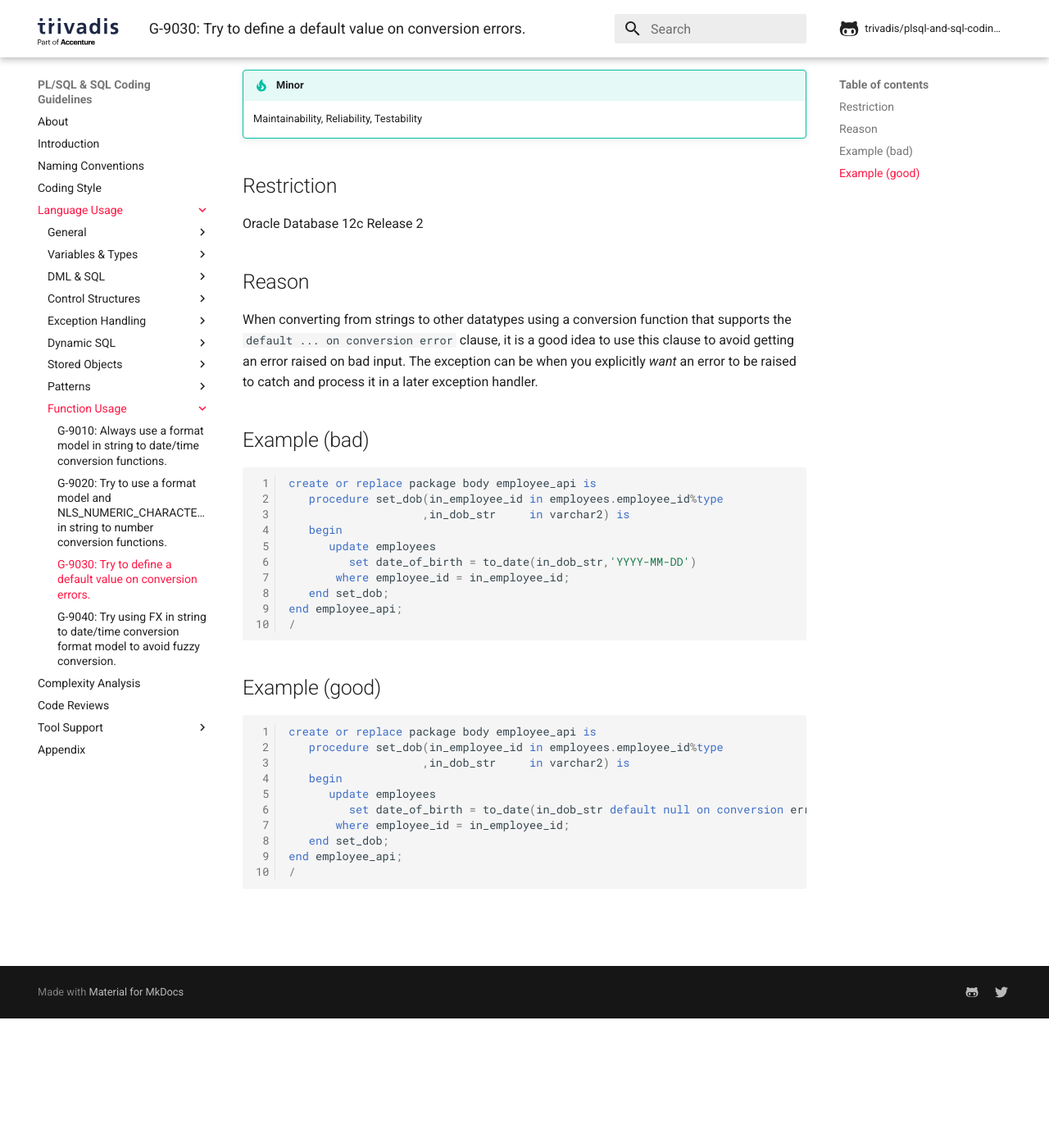
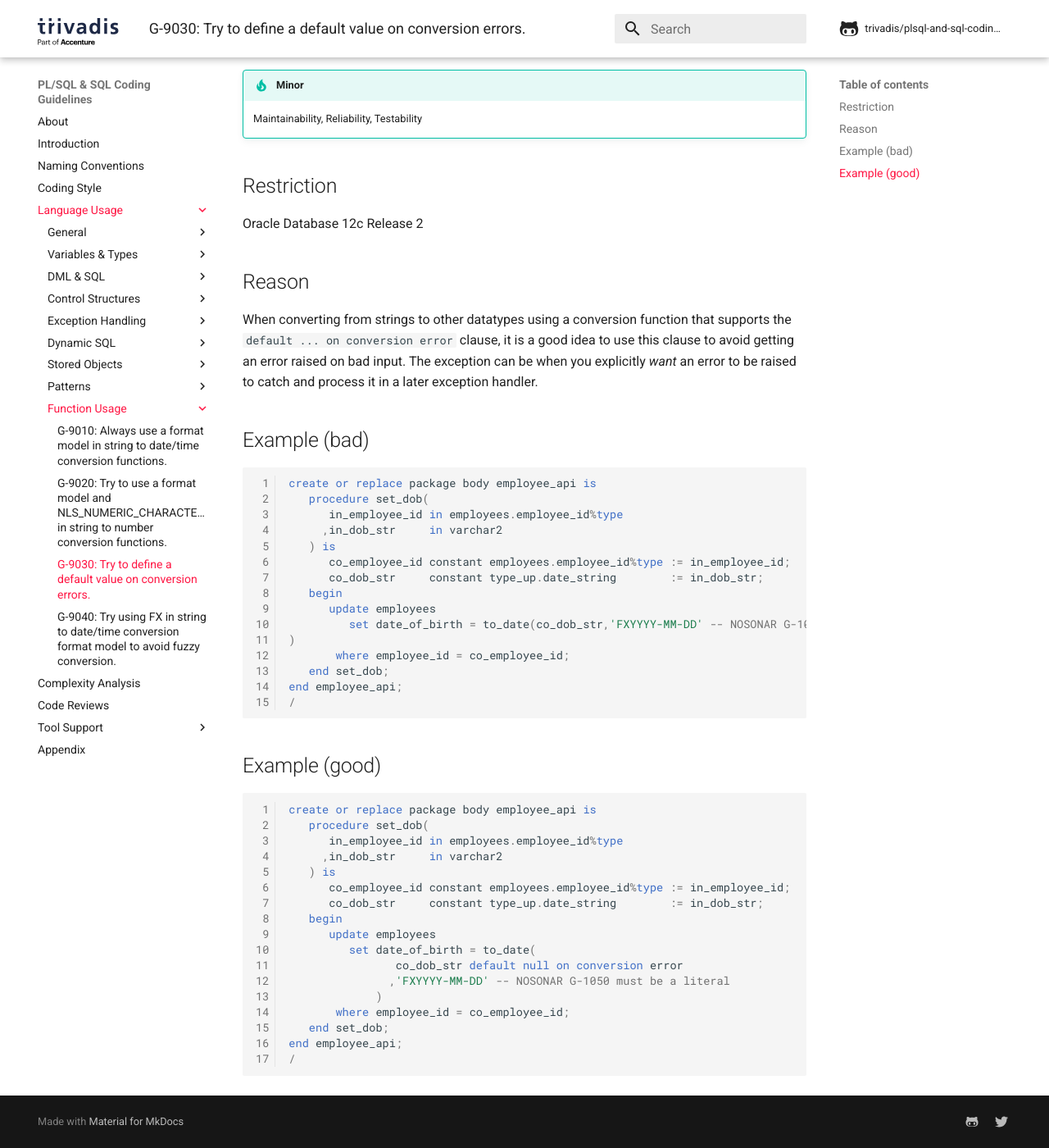
Before and after one commit to Trivadis/plsql-and-sql-coding-guidelines, an MkDocs documentation site: the page built from docs/4-language-usage/9-function-usage/g-9030.md, in a window 1280 px wide and 1400 px high, scrolled down 158 px. Shown: the whole window at 82% size. Built offline with MkDocs 1.6.1 and Material for MkDocs 9.7.7, drawn with Linux system fonts in a browser that asks for light colours; comment, search, counter and statistics services are not loaded; the version menu is left out.

Commit message:
Fix violations of G-1050, G-8310, G-9040

````diff
--- a/docs/4-language-usage/9-function-usage/g-9030.md
+++ b/docs/4-language-usage/9-function-usage/g-9030.md
@@ -15,12 +15,17 @@ When converting from strings to other datatypes using a conversion function that
 
 ``` sql
 create or replace package body employee_api is
-   procedure set_dob(in_employee_id in employees.employee_id%type
-                    ,in_dob_str     in varchar2) is
+   procedure set_dob(
+      in_employee_id in employees.employee_id%type
+     ,in_dob_str     in varchar2
+   ) is
+      co_employee_id constant employees.employee_id%type := in_employee_id;
+      co_dob_str     constant type_up.date_string        := in_dob_str;
    begin
       update employees
-         set date_of_birth = to_date(in_dob_str,'YYYY-MM-DD')
-       where employee_id = in_employee_id;
+         set date_of_birth = to_date(co_dob_str,'FXYYYY-MM-DD' -- NOSONAR G-1050 must be a literal
+)
+       where employee_id = co_employee_id;
    end set_dob;
 end employee_api;
 /
@@ -30,12 +35,19 @@ end employee_api;
 
 ``` sql
 create or replace package body employee_api is
-   procedure set_dob(in_employee_id in employees.employee_id%type
-                    ,in_dob_str     in varchar2) is
+   procedure set_dob(
+      in_employee_id in employees.employee_id%type
+     ,in_dob_str     in varchar2
+   ) is
+      co_employee_id constant employees.employee_id%type := in_employee_id;
+      co_dob_str     constant type_up.date_string        := in_dob_str;
    begin
       update employees
-         set date_of_birth = to_date(in_dob_str default null on conversion error,'YYYY-MM-DD')
-       where employee_id = in_employee_id;
+         set date_of_birth = to_date(
+                co_dob_str default null on conversion error
+               ,'FXYYYY-MM-DD' -- NOSONAR G-1050 must be a literal
+             )
+       where employee_id = co_employee_id;
    end set_dob;
 end employee_api;
 /
````
